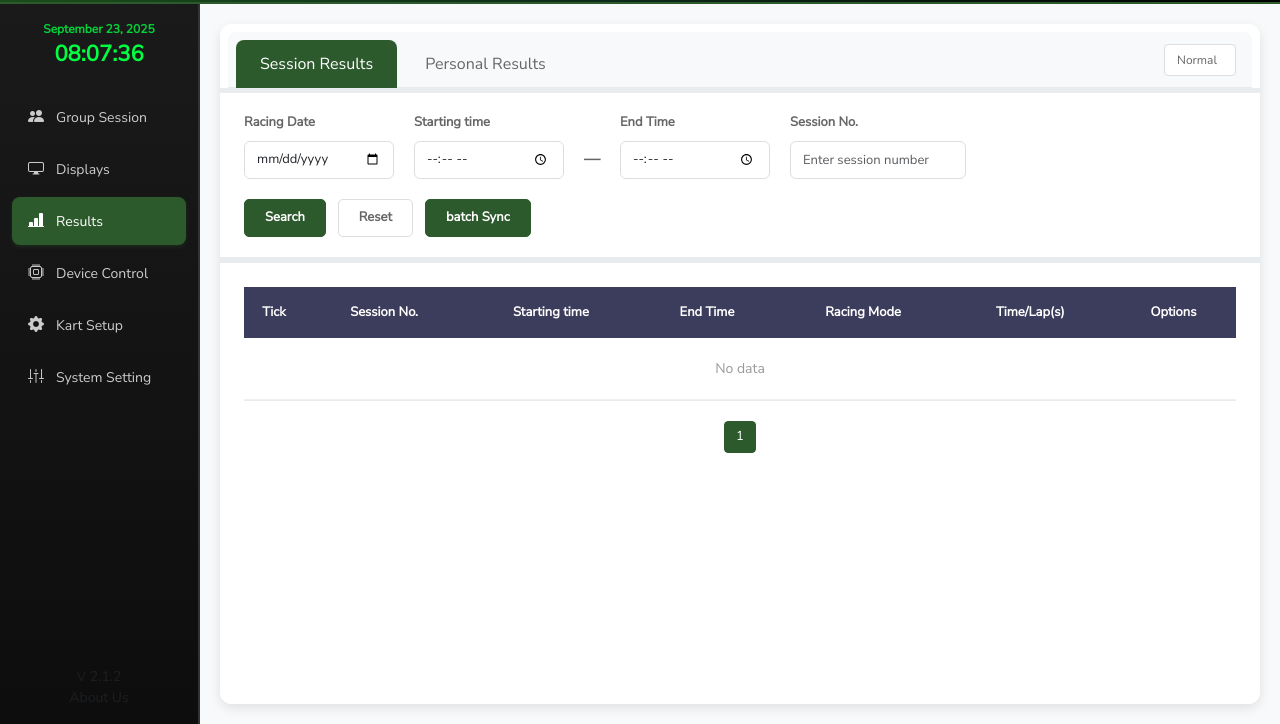
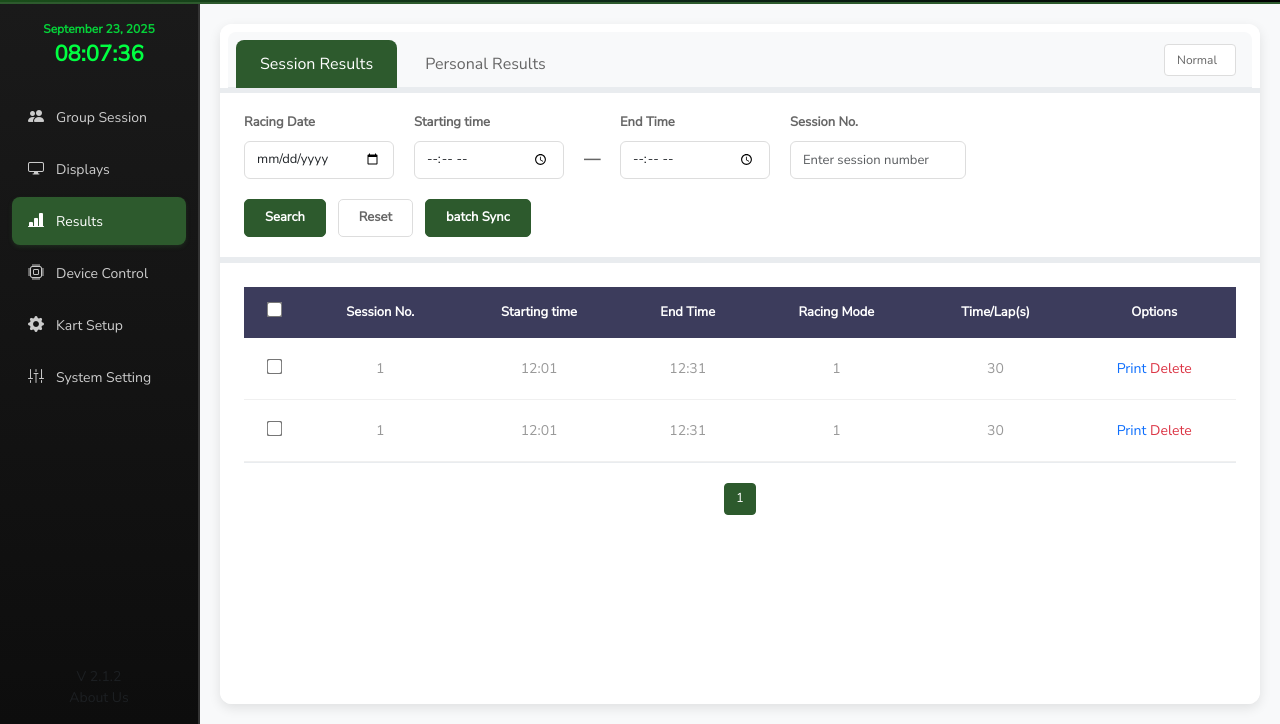
Before and after one commit to Harismur98/RUD_FE, a plain HTML site: page result.html in a window 1280 px wide. Both pictures are taken after a click on the link "Session Results". Shown: the part 76-800 px from the top of the page. Drawn offline with nearby package versions, Linux system fonts and the light colour scheme.

Commit message:
feat(result): add checkbox function

```diff
--- a/result.html
+++ b/result.html
@@ -162,7 +162,9 @@
                                 <table class="table table-responsive results_table">
                                     <thead>
                                         <tr>
-                                            <th>Tick</th>
+                                            <th class="checkbox-cell">
+                                                <input type="checkbox" id="selectAll" onchange="toggleAllCheckboxes(this)">
+                                            </th>
                                             <th>Session No.</th>
                                             <th>Starting time</th>
                                             <th>End Time</th>
@@ -173,7 +175,28 @@
                                     </thead>
                                     <tbody>
                                         <tr>
-                                            <td colspan="7" class="no_data_message">No data</td>
+                                            <!-- <td colspan="7" class="no_data_message">No data</td> -->
+                                            <td class="checkbox-cell">
+                                                <input type="checkbox" class="row-checkbox" onchange="updateSelectAll()">
+                                            </td>
+                                            <td>1</td>
+                                            <td>12:01</td>
+                                            <td>12:31</td>
+                                            <td>1</td>
+                                            <td>30</td>
+                                            <td><a class="link-primary link-underline link-underline-opacity-0" href="http://">Print</a> <a class="link-danger link-underline link-underline-opacity-0" href="">Delete</a></td>
+                                        </tr>
+                                        <tr>
+                                            <!-- <td colspan="7" class="no_data_message">No data</td> -->
+                                            <td class="checkbox-cell">
+                                                <input type="checkbox" class="row-checkbox" onchange="updateSelectAll()">
+                                            </td>
+                                            <td>1</td>
+                                            <td>12:01</td>
+                                            <td>12:31</td>
+                                            <td>1</td>
+                                            <td>30</td>
+                                            <td><a class="link-primary link-underline link-underline-opacity-0" href="http://">Print</a> <a class="link-danger link-underline link-underline-opacity-0" href="">Delete</a></td>
                                         </tr>
                                     </tbody>
                                 </table>
@@ -204,7 +227,16 @@
                                     </thead>
                                     <tbody>
                                         <tr>
-                                            <td colspan="10" class="no_data_message">No data</td>
+                                            <!-- <td colspan="10" class="no_data_message">No data</td> -->
+                                            <td>1</td>
+                                            <td>12:21</td>
+                                            <td>1</td>
+                                            <td>123</td>
+                                            <td>Me</td>
+                                            <td>1:01.001</td>
+                                            <td>5</td>
+                                            <td>5</td>
+                                            <td>10:53</td>
                                         </tr>
                                     </tbody>
                                 </table>
@@ -258,6 +290,38 @@
                 }
             });
         });
+
+        // Function to toggle all checkboxes when header checkbox is clicked
+        function toggleAllCheckboxes(selectAllCheckbox) {
+            const rowCheckboxes = document.querySelectorAll('.row-checkbox');
+
+            rowCheckboxes.forEach(checkbox => {
+                checkbox.checked = selectAllCheckbox.checked;
+            });
+        }
+
+        // Function to update the "select all" checkbox based on individual row selections
+        function updateSelectAll() {
+            const selectAllCheckbox = document.getElementById('selectAll');
+            const rowCheckboxes = document.querySelectorAll('.row-checkbox');
+            const checkedBoxes = document.querySelectorAll('.row-checkbox:checked');
+
+            // If all rows are checked, check the select all checkbox
+            if (checkedBoxes.length === rowCheckboxes.length) {
+                selectAllCheckbox.checked = true;
+                selectAllCheckbox.indeterminate = false;
+            }
+            // If no rows are checked, uncheck the select all checkbox
+            else if (checkedBoxes.length === 0) {
+                selectAllCheckbox.checked = false;
+                selectAllCheckbox.indeterminate = false;
+            }
+            // If some (but not all) rows are checked, show indeterminate state
+            else {
+                selectAllCheckbox.checked = false;
+                selectAllCheckbox.indeterminate = true;
+            }
+        }
     </script>
 </body>
 </html>
--- a/src/css/style.css
+++ b/src/css/style.css
@@ -693,6 +693,16 @@ h5 {
     color: #666;
 }
 
+.checkbox-cell {
+    text-align: center;
+    width: 60px;
+}
+
+.checkbox-cell input[type="checkbox"] {
+    transform: scale(1.2);
+    cursor: pointer;
+}
+
 /* for kartsetup page */
 /* Kart Groups Panel */
 .kart_groups_panel {
```
